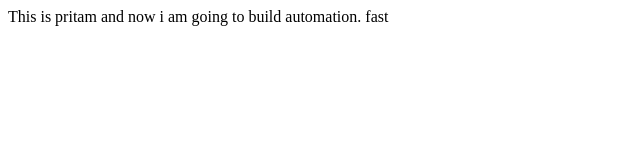
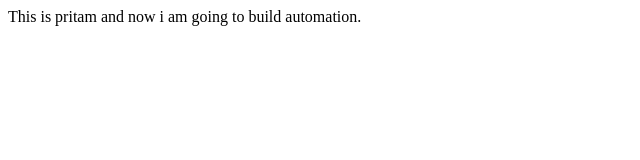
Before and after one commit to pritam0852/my-jenkins, a plain HTML site: page index.html in a window 1280 px wide. Shown: the full height of the page, 0-640 px from the left. Drawn offline with Linux system fonts and the light colour scheme.

Commit message:
Update index.html

```diff
--- a/index.html
+++ b/index.html
@@ -1 +1 @@
-<p>This is pritam and now i am going to build automation. fast</p>
+<p>This is pritam and now i am going to build automation.</p>
```
